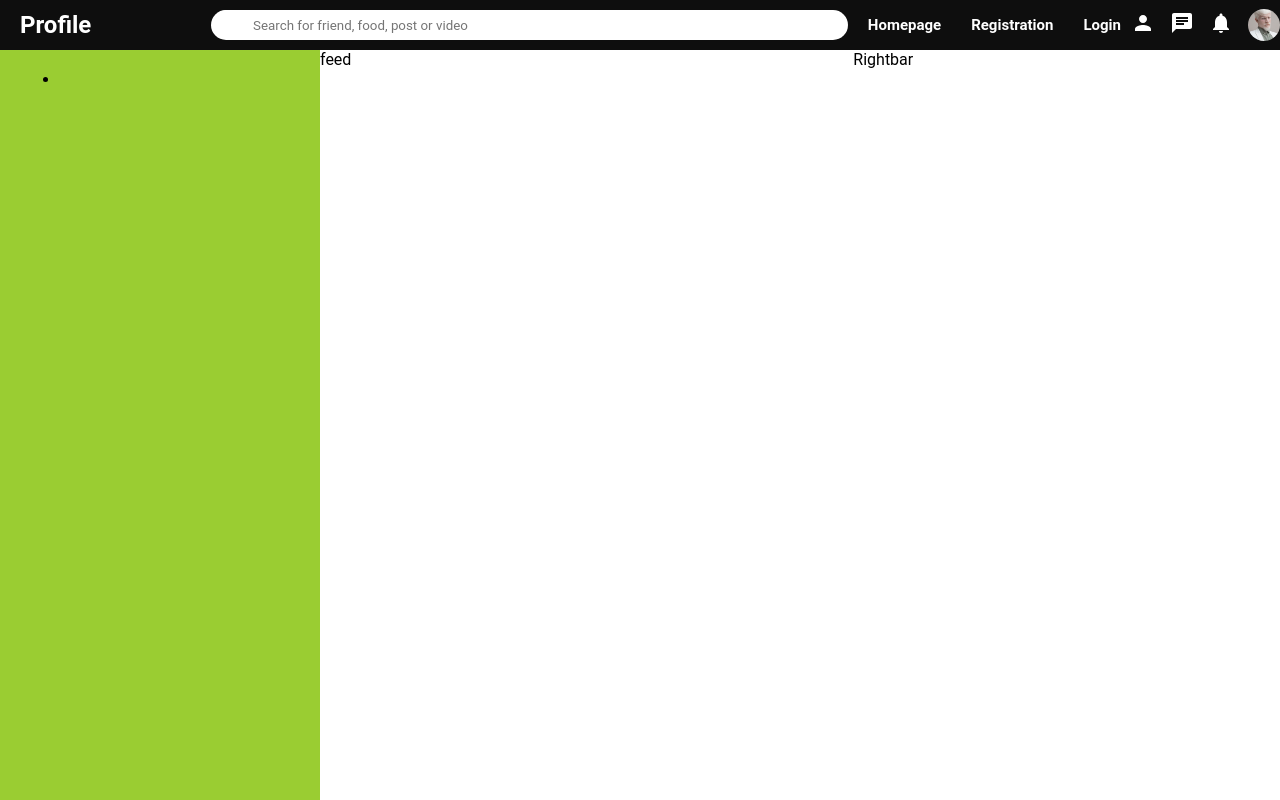
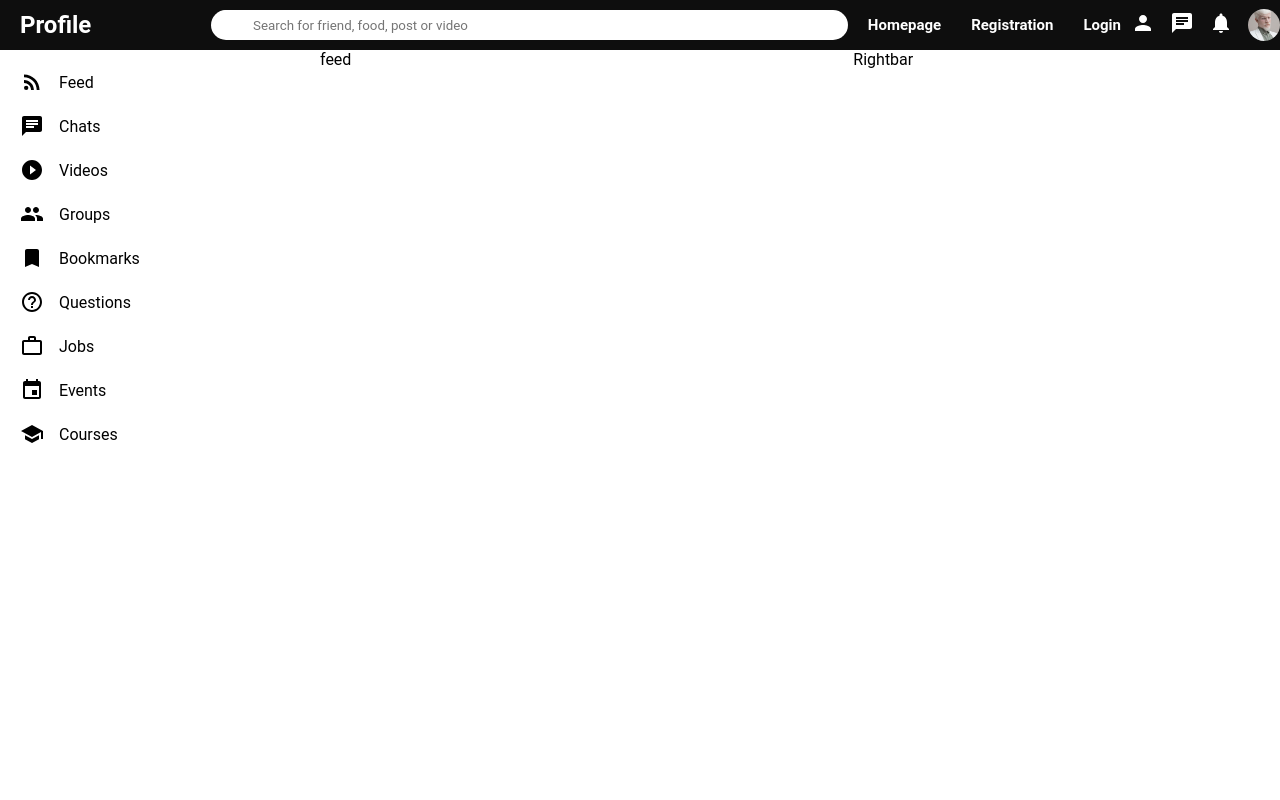
Before and after one commit to mafhoot/Clone-Shaftaloo, a React (Create React App) app in the folder my-app/: page / in a window 1280 px wide. Built offline with nearby package versions, Linux system fonts and the light colour scheme; a web font is replaced by a local one.

Commit message:
update sidebar

```diff
--- a/my-app/src/components/sidebar/Sidebar.jsx
+++ b/my-app/src/components/sidebar/Sidebar.jsx
@@ -1,7 +1,15 @@
-import "./sidebar.css"
-import {} from "@material-ui/icons"
-
-
+import "./sidebar.css";
+import {
+  RssFeed,
+  Chat,
+  PlayCircleFilledOutlined,
+  Group,
+  Bookmark,
+  HelpOutline,
+  WorkOutline,
+  Event,
+  School,
+} from "@material-ui/icons";
 
 
 export default function Sidebar() {
@@ -9,16 +17,51 @@ export default function Sidebar() {
     <div className="sidebar">
       <div className="sidebarWrapper">
         <ul className="sidebarList">
-          <li  className="sidebarListItem" >
-
+          <li className="sidebarListItem">
+            <RssFeed className="sidebarIcon" />
+            <span className="sidebarListItemText">Feed</span>
           </li>
-
-
-
-
+          <li className="sidebarListItem">
+            <Chat className="sidebarIcon" />
+            <span className="sidebarListItemText">Chats</span>
+          </li>
+          <li className="sidebarListItem">
+            <PlayCircleFilledOutlined className="sidebarIcon" />
+            <span className="sidebarListItemText">Videos</span>
+          </li>
+          <li className="sidebarListItem">
+            <Group className="sidebarIcon" />
+            <span className="sidebarListItemText">Groups</span>
+          </li>
+          <li className="sidebarListItem">
+            <Bookmark className="sidebarIcon" />
+            <span className="sidebarListItemText">Bookmarks</span>
+          </li>
+          <li className="sidebarListItem">
+            <HelpOutline className="sidebarIcon" />
+            <span className="sidebarListItemText">Questions</span>
+          </li>
+          <li className="sidebarListItem">
+            <WorkOutline className="sidebarIcon" />
+            <span className="sidebarListItemText">Jobs</span>
+          </li>
+          <li className="sidebarListItem">
+            <Event className="sidebarIcon" />
+            <span className="sidebarListItemText">Events</span>
+          </li>
+          <li className="sidebarListItem">
+            <School className="sidebarIcon" />
+            <span className="sidebarListItemText">Courses</span>
+          </li>
         </ul>
-
+        {/* <button className="sidebarButton">Show More</button>
+        <hr className="sidebarHr" />
+        <ul className="sidebarFriendList">
+          {Users.map((u) => (
+            <CloseFriend key={u.id} user={u} />
+          ))}
+        </ul> */}
       </div>
     </div>
-  )
+  );
 }
--- a/my-app/src/components/sidebar/sidebar.css
+++ b/my-app/src/components/sidebar/sidebar.css
@@ -1,15 +1,55 @@
-.sidebar
-{
+.sidebar {
     flex: 3;
-    height:calc(100vh - 50px);
-    background-color: yellowgreen;
-}
+    height: calc(100vh - 50px);
+    overflow-y: scroll;
+    position: sticky;
+    top: 50px;
+  }
 
+  ::-webkit-scrollbar {
+    width: 5px;
+  }
+  ::-webkit-scrollbar-track {
+    background-color: #f1f1f1;
+  }
+  ::-webkit-scrollbar-thumb {
+    background-color: rgb(179, 179, 179);
+  }
 
+  .sidebarWrapper {
+    padding: 20px;
+  }
 
-.sidebarWrapper
-{
-    padding: 20px;
-    background-color: yellowgreen;
+  .sidebarList {
+    padding: 0;
+    margin: 0;
+    list-style: none;
+  }
 
-}
+  .sidebarListItem {
+    display: flex;
+    align-items: center;
+    margin-bottom: 20px;
+  }
+
+  .sidebarIcon {
+    margin-right: 15px;
+  }
+
+  .sidebarButton {
+    width: 150px;
+    border: none;
+    padding: 10px;
+    border-radius: 5px;
+    font-weight: 500;
+  }
+
+  .sidebarHr {
+    margin: 20px 0;
+  }
+
+  .sidebarFriendList {
+    padding: 0;
+    margin: 0;
+    list-style: none;
+  }
```
